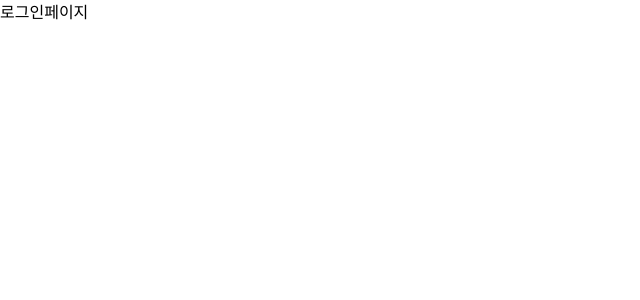
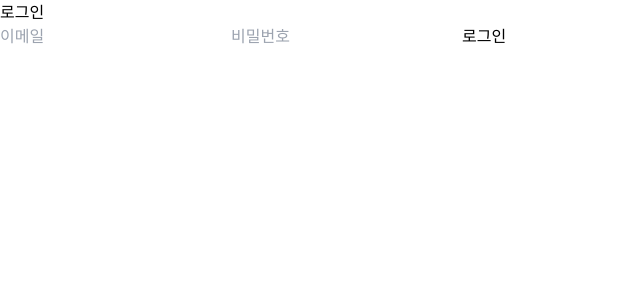
Before and after one commit to SeieunYoo/wanted-pre-onboarding-frontend, a React (Create React App) app: page /signin in a window 1280 px wide. Shown: the top 300 px of the page, without its empty margins (0-640 px from the left). Built offline with nearby package versions, Linux system fonts and the light colour scheme.

Commit message:
♻️ refactor : 회원가입과 로그인 페이지 Form 컴포넌트로 분리 - feat: 전역 레이아웃 컴포넌트 생성

```diff
--- /dev/null
+++ b/src/components/Form/Form.tsx
@@ -0,0 +1,63 @@
+import { useState } from 'react';
+import { useNavigate } from 'react-router-dom';
+import { validation } from '../../utils/vaildation';
+
+type formType = 'signup' | 'signin';
+
+export default function Form({ formType }: { formType: formType }) {
+  const [values, setValues] = useState({
+    email: '',
+    password: '',
+  });
+  const signUpOrLogIn = formType === 'signup' ? '회원가입' : '로그인';
+  const nextPath = formType === 'signup' ? '/signin' : '/todo';
+  const navigate = useNavigate();
+
+  const disabled =
+    validation.email(values.email) && validation.password(values.password);
+
+  const onChange = (e: React.ChangeEvent<HTMLInputElement>) => {
+    const { name, value } = e.target;
+    setValues((prev) => ({
+      ...prev,
+      [name]: value,
+    }));
+  };
+
+  const handleSubmit = (e: React.FormEvent<HTMLFormElement>) => {
+    e.preventDefault();
+    alert(`${signUpOrLogIn}이 완료되었습니다.`);
+    navigate(nextPath);
+  };
+
+  return (
+    <form
+      className="flex flex-col items-center justify-center w-fit rounded-lg shadow-md gap-10"
+      onSubmit={handleSubmit}
+    >
+      <input
+        data-testid="email-input"
+        placeholder="이메일"
+        value={values.email}
+        onChange={onChange}
+        name="email"
+        className="focus:outline-none focus:ring-2 focus:ring-blue-600 focus:border-transparent border-gray-300"
+      />
+      <input
+        data-testid="password-input"
+        placeholder="비밀번호"
+        value={values.password}
+        onChange={onChange}
+        name="password"
+        className="focus:outline-none focus:ring-2 focus:ring-blue-600 focus:border-transparent border-gray-300"
+      />
+      <button
+        data-testid={`${formType}-button`}
+        className="bg-blue-600 disabled:bg-gray-500"
+        disabled={!disabled}
+      >
+        {signUpOrLogIn}
+      </button>
+    </form>
+  );
+}
--- /dev/null
+++ b/src/components/Form/index.tsx
@@ -0,0 +1 @@
+export { default } from './Form';
--- /dev/null
+++ b/src/components/Layout/Layout.tsx
@@ -0,0 +1,9 @@
+import { PropsWithChildren } from 'react';
+
+export default function Layout({ children }: PropsWithChildren) {
+  return (
+    <div className="flex flex-col items-center justify-center min-h-screen bg-gray-100">
+      {children}
+    </div>
+  );
+}
--- /dev/null
+++ b/src/components/Layout/index.tsx
@@ -0,0 +1 @@
+export {default} from "./Layout";
--- a/src/index.tsx
+++ b/src/index.tsx
@@ -1,16 +1,18 @@
-/* eslint-disable no-undef */
 import React from 'react';
 import ReactDOM from 'react-dom/client';
 import App from './App';
 import reportWebVitals from './reportWebVitals';
 import './index.css';
+import Layout from './components/Layout';
 
 const root = ReactDOM.createRoot(
   document.getElementById('root') as HTMLElement,
 );
 root.render(
   <React.StrictMode>
-    <App />
+    <Layout>
+      <App />
+    </Layout>
   </React.StrictMode>,
 );
 reportWebVitals();
--- a/src/pages/SignInPage.tsx
+++ b/src/pages/SignInPage.tsx
@@ -1,7 +1,13 @@
 import React from 'react';
+import Form from '../components/Form';
 
 function SignInPage() {
-  return <div>로그인페이지</div>;
+  return (
+    <>
+      <h3 className="font-bold">로그인</h3>
+      <Form formType="signin" />
+    </>
+  );
 }
 
 export default SignInPage;
--- a/src/pages/SignUpPage.tsx
+++ b/src/pages/SignUpPage.tsx
@@ -1,59 +1,10 @@
-import React, { useState } from 'react';
-import { validation } from '../utils/vaildation';
-import { useNavigate } from 'react-router-dom';
+import Form from '../components/Form';
 
 function SignUpPage() {
-  const [values, setValues] = useState({
-    email: '',
-    password: '',
-  });
-
-  const disabled =
-    validation.email(values.email) && validation.password(values.password);
-    const navigate = useNavigate();
-  const onChange = (e: React.ChangeEvent<HTMLInputElement>) => {
-    const { name, value } = e.target;
-    setValues((prev) => ({
-      ...prev,
-      [name]: value,
-    }));
-  };
-
-  const handleSubmit = (e: React.FormEvent<HTMLFormElement>) => {
-    e.preventDefault();
-    alert("회원가입이 완료되었습니다.");
-    navigate("/signin");
-  }
   return (
     <>
-    <div className="flex flex-col items-center justify-center min-h-screen bg-gray-100">
-    <h3 className='font-bold'>회원가입페이지</h3>
-      <form className="flex flex-col items-center justify-center w-fit rounded-lg shadow-md gap-10" onSubmit={handleSubmit}>
-        <input
-          data-testid="email-input"
-          placeholder="이메일"
-          value={values.email}
-          onChange={onChange}
-          name="email"
-          className="focus:outline-none focus:ring-2 focus:ring-blue-600 focus:border-transparent border-gray-300"
-        />
-        <input
-          data-testid="password-input"
-          placeholder="비밀번호"
-          value={values.password}
-          onChange={onChange}
-          name="password"
-          className="focus:outline-none focus:ring-2 focus:ring-blue-600 focus:border-transparent border-gray-300"
-        />
-        <button
-          data-testid="signup-button"
-          className="bg-blue-600 disabled:bg-gray-500"
-          disabled={!disabled}
-        >
-          회원가입
-        </button>
-      </form>
-    </div>
+      <h3 className="font-bold">회원가입</h3>
+      <Form formType={'signup'} />
     </>
   );
 }
```
